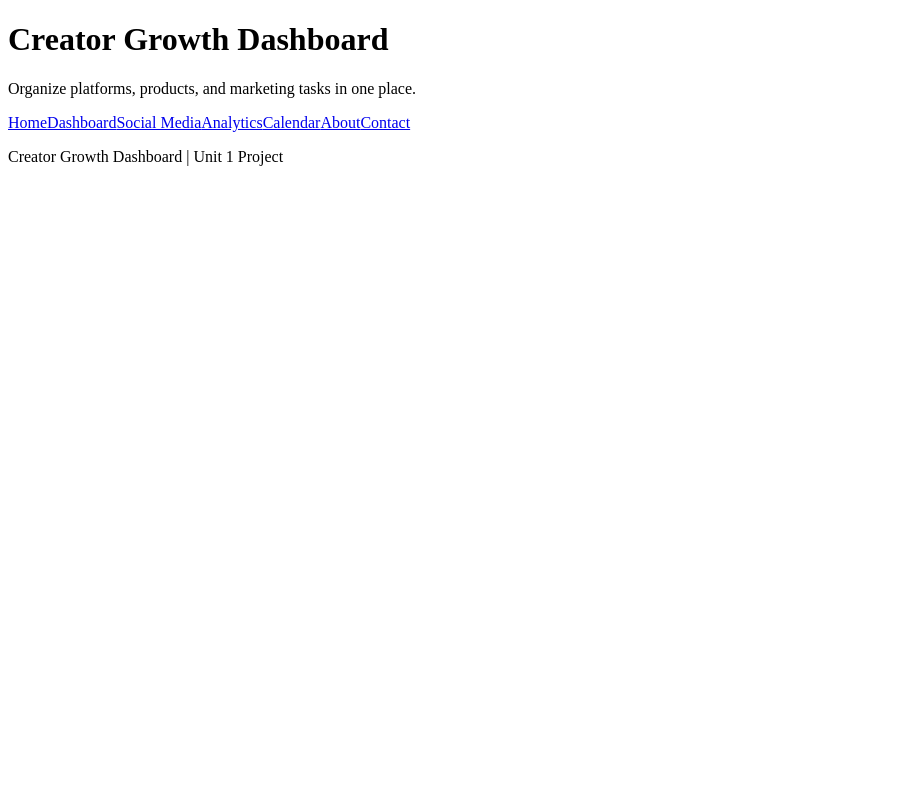
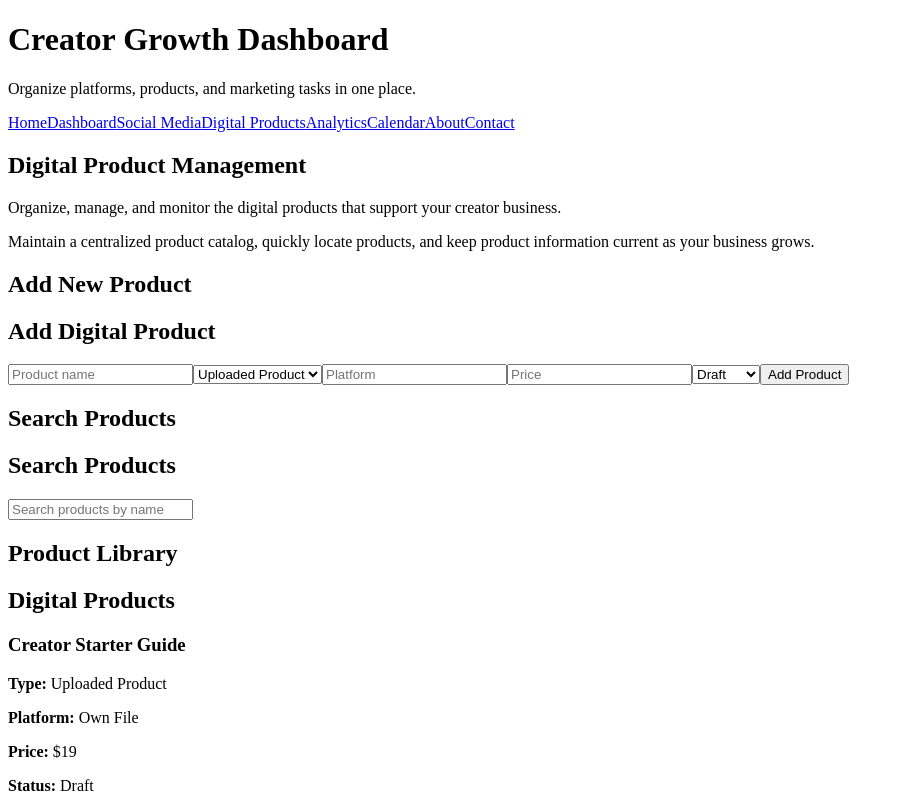
Before and after one commit to chrismusic1325/creator-growth-dashboard, a React (Vite) app in the folder creator-growth-dashboard/: page /digital-products in a window 1280 px wide. Shown: the top 800 px of the page, without its empty margins (0-904 px from the left). Built offline with nearby package versions, Linux system fonts and the light colour scheme.

Commit message:
Create dedicated digital products management page

```diff
--- a/creator-growth-dashboard/src/App.jsx
+++ b/creator-growth-dashboard/src/App.jsx
@@ -8,6 +8,7 @@ import About from "./pages/About";
 import Contact from "./pages/Contact";
 import Dashboard from "./pages/Dashboard";
 import SocialMedia from "./pages/SocialMedia";
+import DigitalProducts from "./pages/DigitalProducts";
 import Analytics from "./pages/Analytics";
 import CalendarPage from "./pages/Calendar";
 import {
@@ -40,6 +41,10 @@ function App() {
     setPlatforms((currentPlatforms) =>
       currentPlatforms.filter((platform) => platform.id !== platformId)
     );
+
+    if (platformBeingEdited?.id === platformId) {
+      setPlatformBeingEdited(null);
+    }
   }
 
   function startEditingPlatform(platform) {
@@ -56,7 +61,7 @@ function App() {
     setPlatformBeingEdited(null);
   }
 
-  function cancelEdit() {
+  function cancelPlatformEdit() {
     setPlatformBeingEdited(null);
   }
 
@@ -71,6 +76,10 @@ function App() {
     setProducts((currentProducts) =>
       currentProducts.filter((product) => product.id !== productId)
     );
+
+    if (productBeingEdited?.id === productId) {
+      setProductBeingEdited(null);
+    }
   }
 
   function startEditingProduct(product) {
@@ -119,16 +128,8 @@ function App() {
             element={
               <Dashboard
                 platforms={platforms}
-                products={filteredProducts}
+                products={products}
                 tasks={tasks}
-                productBeingEdited={productBeingEdited}
-                searchTerm={searchTerm}
-                onSearchChange={setSearchTerm}
-                onAddProduct={addProduct}
-                onUpdateProduct={updateProduct}
-                onCancelProductEdit={cancelProductEdit}
-                onEditProduct={startEditingProduct}
-                onDeleteProduct={deleteProduct}
                 onAddTask={addTask}
                 onToggleTaskComplete={toggleTaskComplete}
               />
@@ -145,7 +146,24 @@ function App() {
                 onDeletePlatform={deletePlatform}
                 onEditPlatform={startEditingPlatform}
                 onUpdatePlatform={updatePlatform}
-                onCancelEdit={cancelEdit}
+                onCancelEdit={cancelPlatformEdit}
+              />
+            }
+          />
+
+          <Route
+            path="/digital-products"
+            element={
+              <DigitalProducts
+                products={filteredProducts}
+                productBeingEdited={productBeingEdited}
+                searchTerm={searchTerm}
+                onSearchChange={setSearchTerm}
+                onAddProduct={addProduct}
+                onEditProduct={startEditingProduct}
+                onUpdateProduct={updateProduct}
+                onDeleteProduct={deleteProduct}
+                onCancelProductEdit={cancelProductEdit}
               />
             }
           />
--- a/creator-growth-dashboard/src/components/layout/NavBar.jsx
+++ b/creator-growth-dashboard/src/components/layout/NavBar.jsx
@@ -4,11 +4,19 @@ function NavBar() {
   return (
     <nav>
       <Link to="/">Home</Link>
+
       <Link to="/dashboard">Dashboard</Link>
+
       <Link to="/social-media">Social Media</Link>
+
+      <Link to="/digital-products">Digital Products</Link>
+
       <Link to="/analytics">Analytics</Link>
+
       <Link to="/calendar">Calendar</Link>
+
       <Link to="/about">About</Link>
+
       <Link to="/contact">Contact</Link>
     </nav>
   );
--- a/creator-growth-dashboard/src/pages/Dashboard.jsx
+++ b/creator-growth-dashboard/src/pages/Dashboard.jsx
@@ -1,9 +1,5 @@
 import DashboardSummary from "../components/dashboard/DashboardSummary";
 import NotificationList from "../components/notifications/NotificationList";
-import ProductForm from "../components/products/ProductForm";
-import ProductSearch from "../components/products/ProductSearch";
-import ProductList from "../components/products/ProductList";
-import EditProductForm from "../components/products/EditProductForm";
 import TaskForm from "../components/tasks/TaskForm";
 import TaskList from "../components/tasks/TaskList";
 
@@ -11,15 +7,7 @@ function Dashboard({
   platforms,
   products,
   tasks,
-  productBeingEdited,
-  searchTerm,
-  onSearchChange,
   onAddTask,
-  onAddProduct,
-  onUpdateProduct,
-  onCancelProductEdit,
-  onEditProduct,
-  onDeleteProduct,
   onToggleTaskComplete,
 }) {
   return (
@@ -33,8 +21,9 @@ function Dashboard({
         </p>
 
         <p>
-          Monitor business performance, review active alerts, manage marketing
-          responsibilities, and quickly assess current activity.
+          Monitor business performance, review active alerts, and keep
+          marketing responsibilities organized without mixing detailed product
+          or social media management into the same workspace.
         </p>
       </header>
 
@@ -57,40 +46,13 @@ function Dashboard({
         <h2>Current Alerts</h2>
 
         <p>
-          Stay informed about incomplete tasks and products that still require
-          attention.
+          Stay informed about incomplete tasks and products that may still
+          require attention.
         </p>
 
-        <NotificationList tasks={tasks} products={products} />
-      </section>
-
-      <section>
-        <h2>Digital Product Management</h2>
-
-        <p>
-          Add, update, search, and organize the products offered through your
-          creator business.
-        </p>
-
-        {productBeingEdited ? (
-          <EditProductForm
-            product={productBeingEdited}
-            onUpdateProduct={onUpdateProduct}
-            onCancelEdit={onCancelProductEdit}
-          />
-        ) : (
-          <ProductForm onAddProduct={onAddProduct} />
-        )}
-
-        <ProductSearch
-          searchTerm={searchTerm}
-          onSearchChange={onSearchChange}
-        />
-
-        <ProductList
+        <NotificationList
+          tasks={tasks}
           products={products}
-          onEditProduct={onEditProduct}
-          onDeleteProduct={onDeleteProduct}
         />
       </section>
 
--- /dev/null
+++ b/creator-growth-dashboard/src/pages/DigitalProducts.jsx
@@ -0,0 +1,73 @@
+import ProductForm from "../components/products/ProductForm";
+import ProductSearch from "../components/products/ProductSearch";
+import ProductList from "../components/products/ProductList";
+import EditProductForm from "../components/products/EditProductForm";
+
+function DigitalProducts({
+  products,
+  productBeingEdited,
+  searchTerm,
+  onSearchChange,
+  onAddProduct,
+  onEditProduct,
+  onUpdateProduct,
+  onDeleteProduct,
+  onCancelProductEdit,
+}) {
+  return (
+    <section>
+      <header>
+        <h1>Digital Product Management</h1>
+
+        <p>
+          Organize, manage, and monitor the digital products that support your
+          creator business.
+        </p>
+
+        <p>
+          Maintain a centralized product catalog, quickly locate products, and
+          keep product information current as your business grows.
+        </p>
+      </header>
+
+      <section>
+        <h2>
+          {productBeingEdited
+            ? "Update Product"
+            : "Add New Product"}
+        </h2>
+
+        {productBeingEdited ? (
+          <EditProductForm
+            product={productBeingEdited}
+            onUpdateProduct={onUpdateProduct}
+            onCancelEdit={onCancelProductEdit}
+          />
+        ) : (
+          <ProductForm onAddProduct={onAddProduct} />
+        )}
+      </section>
+
+      <section>
+        <h2>Search Products</h2>
+
+        <ProductSearch
+          searchTerm={searchTerm}
+          onSearchChange={onSearchChange}
+        />
+      </section>
+
+      <section>
+        <h2>Product Library</h2>
+
+        <ProductList
+          products={products}
+          onEditProduct={onEditProduct}
+          onDeleteProduct={onDeleteProduct}
+        />
+      </section>
+    </section>
+  );
+}
+
+export default DigitalProducts;
```
